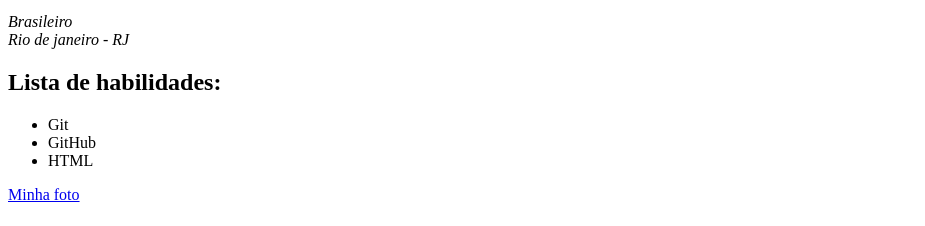
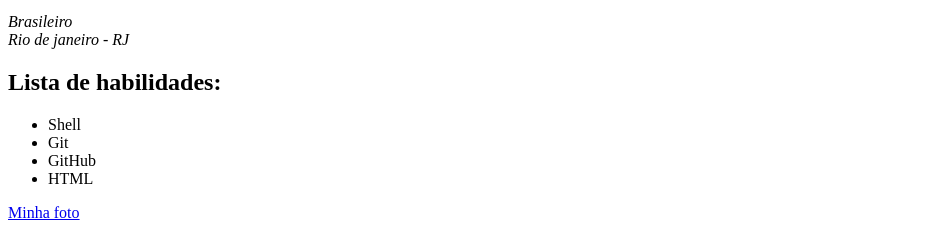
Before and after one commit to OtNaReH/OtNaReH.github.io, a plain HTML site: page index.html in a window 1280 px wide. Shown: the part 543-769 px from the top of the page, without its empty margins (0-925 px from the left). Drawn offline with Linux system fonts and the light colour scheme.

Commit message:
Adicionei meu portfolio no github

```diff
--- a/index.html
+++ b/index.html
@@ -15,6 +15,7 @@
 
     <h2>Lista de habilidades:</h2>
     <ul>
+        <li>Shell</li>
         <li>Git</li>
         <li>GitHub</li>
         <li>HTML</li>
```
